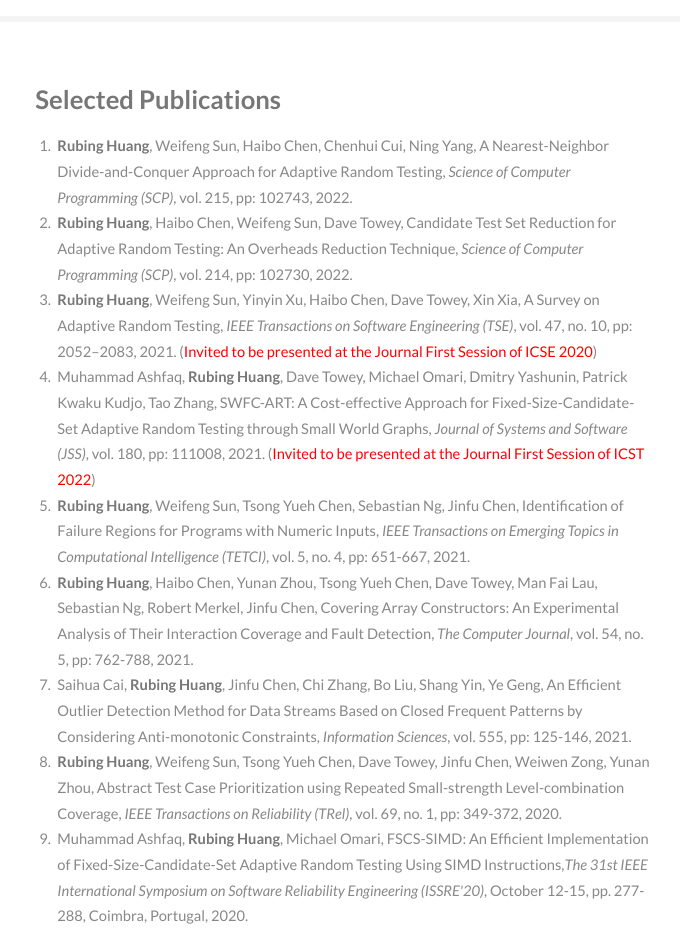
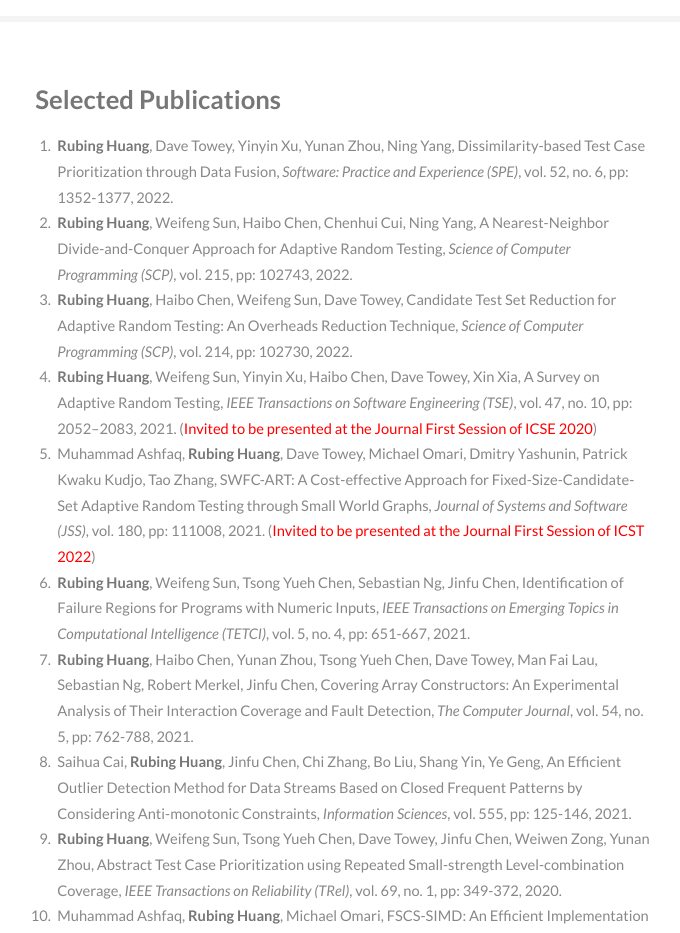
Before and after one commit to huangrubing/huangrubing.github.io, a plain HTML site: page index.html in a window 1280 px wide. Shown: the part 3140-4073 px from the top of the page, without its empty margins (150-830 px from the left). Drawn offline with Linux system fonts and the light colour scheme.

Commit message:
Update index.html

```diff
--- a/index.html
+++ b/index.html
@@ -132,6 +132,7 @@
 			<!--<a href="#" class="button">Google Scholar</a> <a href="#" class="button">Research Gate</a> -->
 
             <ol>
+		<li><strong>Rubing Huang</strong>, Dave Towey, Yinyin Xu, Yunan Zhou, Ning Yang, Dissimilarity-based Test Case Prioritization through Data Fusion, <em>Software: Practice and Experience (SPE)</em>, vol. 52, no. 6, pp: 1352-1377, 2022.</li>
 		<li><strong>Rubing Huang</strong>, Weifeng Sun, Haibo Chen, Chenhui Cui, Ning Yang, A Nearest-Neighbor Divide-and-Conquer Approach for Adaptive Random Testing, <em>Science of Computer Programming (SCP)</em>, vol. 215, pp: 102743, 2022.</li>
 		<li><strong>Rubing Huang</strong>, Haibo Chen, Weifeng Sun, Dave Towey, Candidate Test Set Reduction for Adaptive Random Testing: An Overheads Reduction Technique, <em>Science of Computer Programming (SCP)</em>, vol. 214, pp: 102730, 2022.</li>
 		<li><strong>Rubing Huang</strong>, Weifeng Sun, Yinyin Xu, Haibo Chen, Dave Towey, Xin Xia, A Survey on Adaptive Random Testing, <em>IEEE Transactions on Software Engineering (TSE)</em>, vol. 47, no. 10, pp: 2052–2083, 2021. (<font color="red">Invited to be presented at the Journal First Session of ICSE 2020</font>)</li>
```
